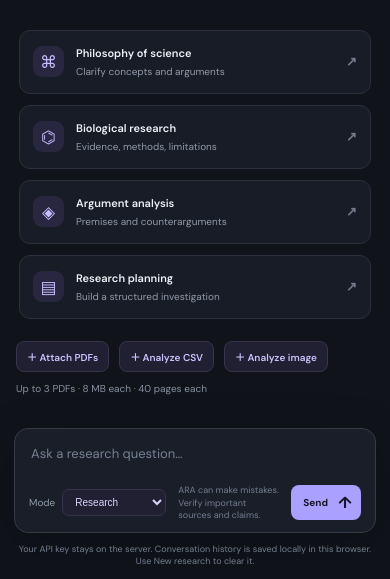
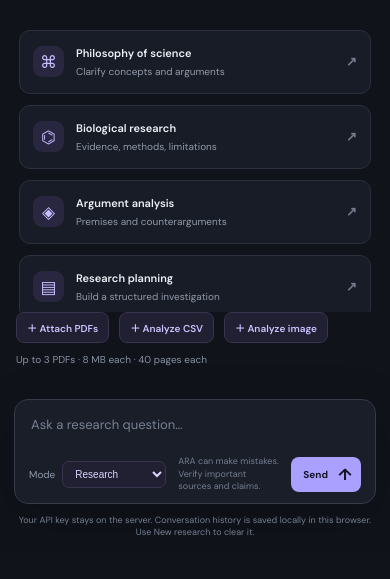
Before and after one commit to Atikur-rahman-ar/Ara, a website: page public/index.html in a window 390 px wide. Shown: the part 294-873 px from the top of the page. After the commit the page ends 844 px from the top, so only its background shows below. Drawn offline with Linux system fonts and the light colour scheme.

Commit message:
Keep ARA composer visible while chat scrolls

```diff
--- a/public/style.css
+++ b/public/style.css
@@ -121,3 +121,30 @@ textarea::placeholder { color: #788294; }
 .source-item a { color: #d7d2ff; font-size: 11px; line-height: 1.45; text-decoration: none; }
 .source-item a:hover { text-decoration: underline; }
 .source-item span { color: #8590a3; font-size: 9px; line-height: 1.5; overflow-wrap: anywhere; }
+
+
+/* Keep the composer fixed in the app layout; scroll only the conversation area. */
+.main-panel {
+  height: 100vh;
+  min-height: 0;
+  overflow: hidden;
+}
+.chat-area {
+  min-height: 0;
+  overflow-y: auto;
+  overscroll-behavior: contain;
+}
+.composer-wrap {
+  flex: 0 0 auto;
+}
+@media (max-width: 720px) {
+  .main-panel {
+    height: 100dvh;
+    min-height: 0;
+    overflow: hidden;
+  }
+  .chat-area {
+    min-height: 0;
+    overflow-y: auto;
+  }
+}
```
